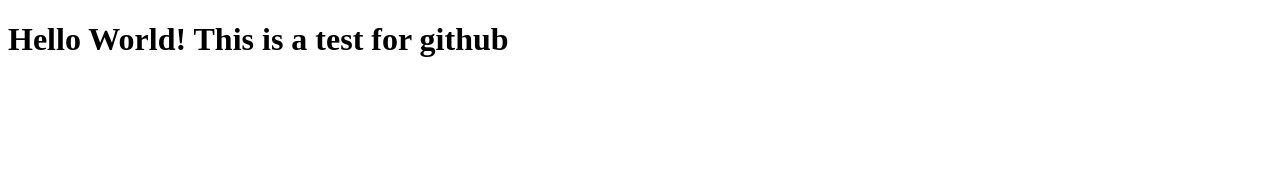
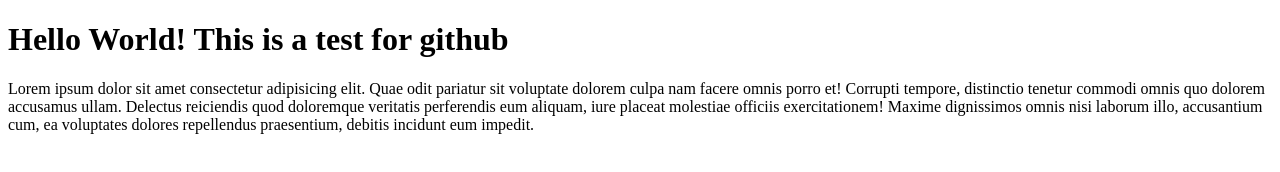
Before and after one commit to Natwarmahato25/test, a plain HTML site: page index.html in a window 1280 px wide. Drawn offline with Linux system fonts and the light colour scheme.

Commit message:
second commit

```diff
--- a/index.html
+++ b/index.html
@@ -7,5 +7,7 @@
 
   <body>
     <h1>Hello World! This is a test for github</h1>
+    <p>Lorem ipsum dolor sit amet consectetur adipisicing elit. Quae odit pariatur sit voluptate dolorem culpa nam facere omnis porro et! Corrupti tempore, distinctio tenetur commodi omnis quo dolorem accusamus ullam.
+    Delectus reiciendis quod doloremque veritatis perferendis eum aliquam, iure placeat molestiae officiis exercitationem! Maxime dignissimos omnis nisi laborum illo, accusantium cum, ea voluptates dolores repellendus praesentium, debitis incidunt eum impedit.</p>
   </body>
 </html>
```
